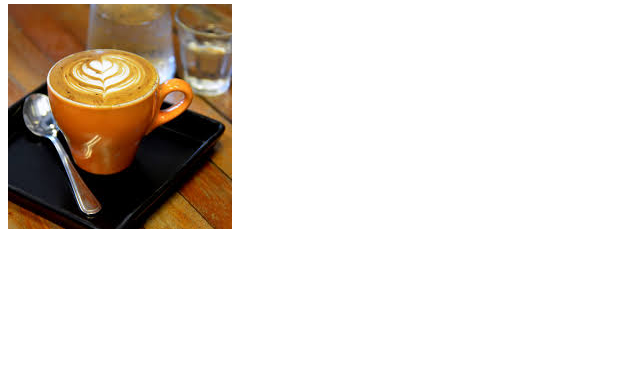
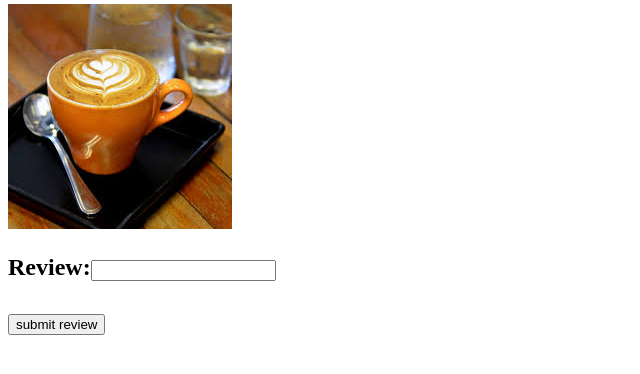
Before and after one commit to ahmedetefy/KodokyojinCoffeeFinder, a Django app: page /CoffeeFinderApp/coffee_item_page/10/ in a window 1280 px wide. Shown: the part 114-488 px from the top of the page, without its empty margins (0-640 px from the left). Run offline with Django 3.2, Linux system fonts and the light colour scheme; data comes from the database, SQL or seed files in the repository; parts of the project's set-up code (start-up, migrations or seed data) failed here and were passed over.

Commit message:
created review form in form.py and added the form to coffee_item_page.html #24

```diff
--- a/CoffeeFinder/templates/CoffeeFinderApp/coffee_item_page.html
+++ b/CoffeeFinder/templates/CoffeeFinderApp/coffee_item_page.html
@@ -14,5 +14,17 @@
 
 	 <!-- Kareem Tarek 28-1181-->
 
+	 <div>
+	 		<h2>
+		       <form action ="/CoffeeFinderApp/post_item_review/" method="post">{% csrf_token%}
+		        Review:<input size="20" type="text"  name="field"  >
+		        <br>
+		        <input size="20" type="text" name="user" value={{user_id}} hidden> <br>
+        		<input size="20" type="text" name="coffee_item" value={{coffee_item.id}} hidden >
+        		<input size = "20" type="submit" value="submit review">
+		        </form>
+	      	</h2>
+	 	</div>
+
 	 </body>
 <html>
```
Also changed, not shown: CoffeeFinder/CoffeeFinderApp/forms.py (+8 -0 lines).
